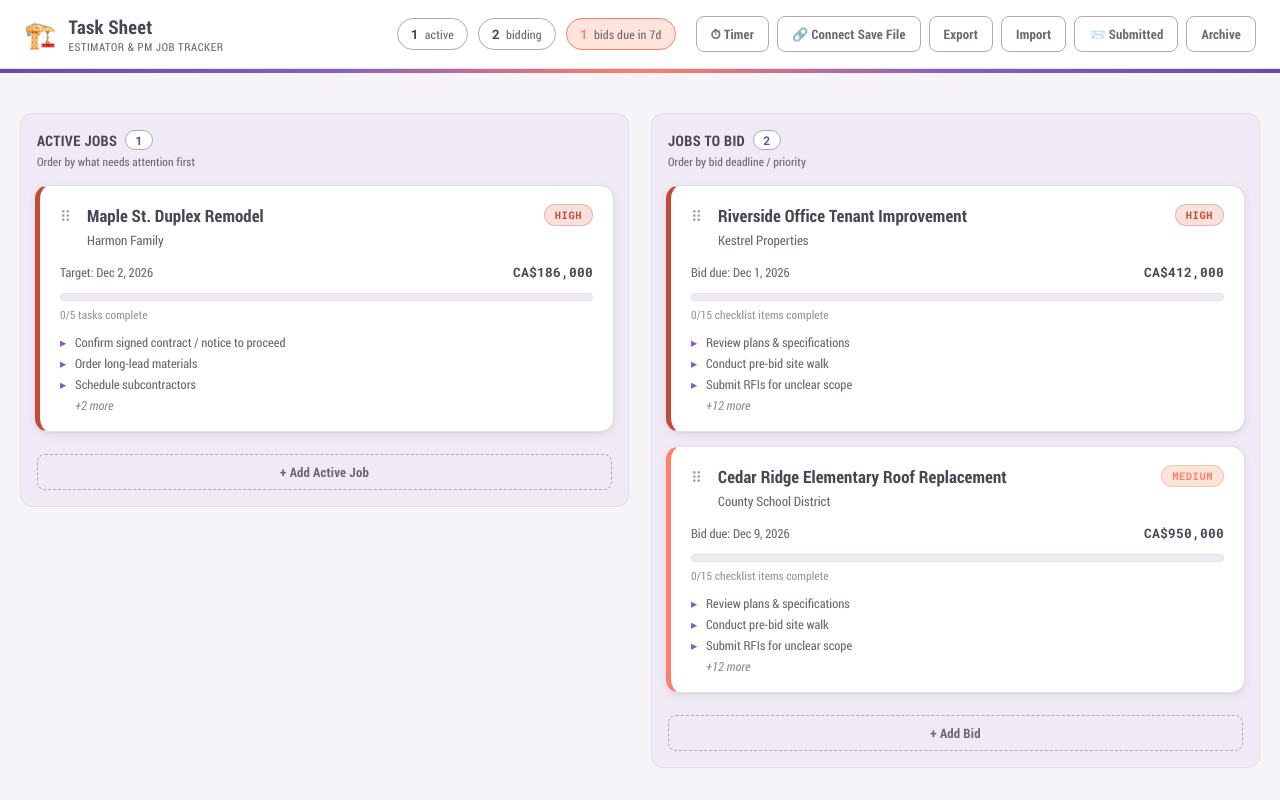
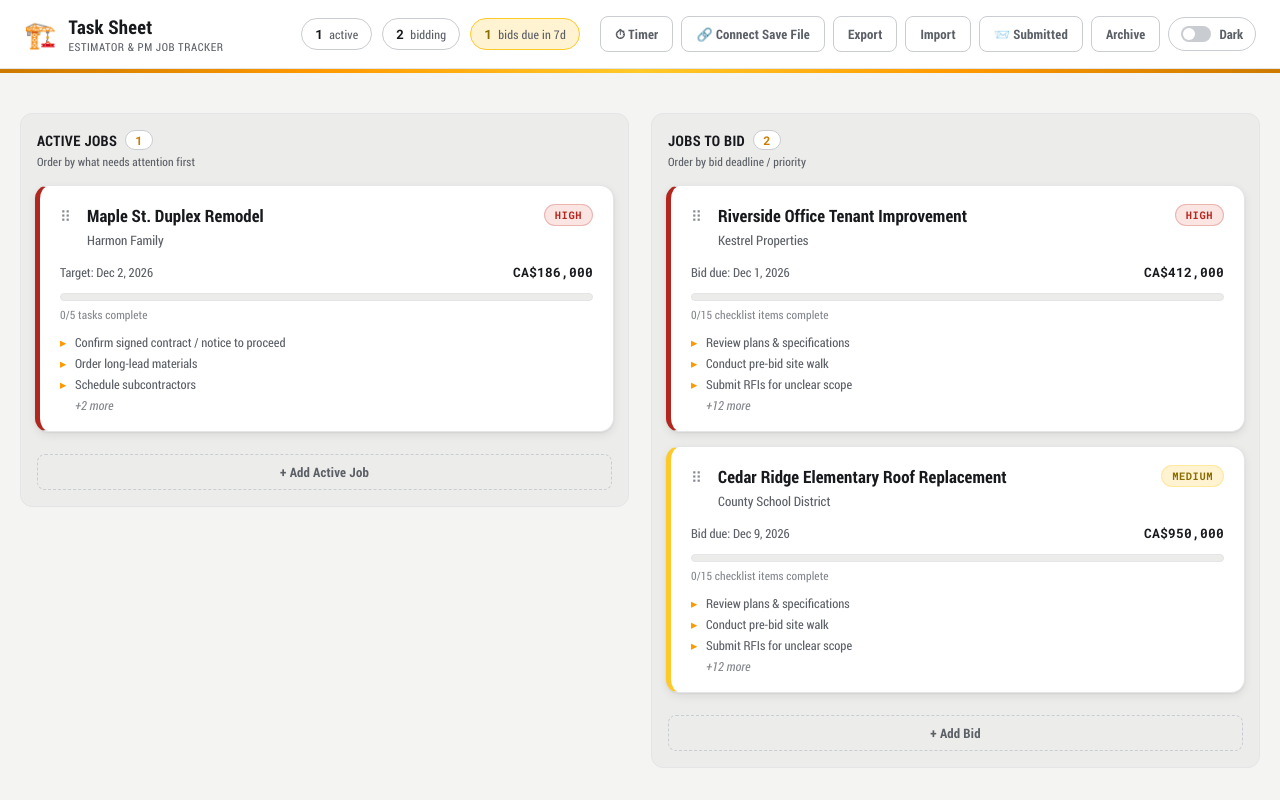
Before and after one commit to JPDC17/to-do, a plain HTML site: page index.html in a window 1280 px wide. Drawn offline with Linux system fonts and the light colour scheme.

Commit message:
Match Task Sheet's design system to the job costing app
Reskins the app to the costing app's actual charcoal/construction-orange/
safety-yellow palette and adds a light/dark theme toggle (persisted,
applied before first paint to avoid a flash of the wrong theme), mirroring
its data-theme approach. Also switches to the same weight-range @font-face
technique for Roboto Condensed, and regenerates the app icon in the new
charcoal/orange brand colors.
Co-Authored-By: Claude Sonnet 5 <noreply@anthropic.com>
Claude-Session: https://claude.ai/code/session_01YEDChXXytp7Mz2SaekiVK7

```diff
--- a/app.js
+++ b/app.js
@@ -5,6 +5,7 @@
   const LAST_EXPORT_KEY = "site_board_last_export_at";
   const FIRST_USE_KEY = "site_board_first_use_at";
   const SNOOZE_KEY = "site_board_backup_snooze_until";
+  const THEME_KEY = "site_board_theme_v1";
   const REMINDER_INTERVAL_MS = 7 * 86400000;
   const SNOOZE_MS = 3 * 86400000;
 
@@ -170,6 +171,36 @@
   const archivePanel = document.getElementById("archive-panel");
   const submittedPanel = document.getElementById("submitted-panel");
   const archiveToggleBtn = document.getElementById("archive-toggle-btn");
+
+  const themeToggleBtn = document.getElementById("theme-toggle");
+  const themeToggleLabel = document.getElementById("theme-toggle-label");
+
+  function applyTheme(theme) {
+    if (theme === "dark") {
+      document.documentElement.dataset.theme = "dark";
+    } else {
+      delete document.documentElement.dataset.theme;
+    }
+    if (themeToggleBtn) themeToggleBtn.setAttribute("aria-checked", theme === "dark" ? "true" : "false");
+    if (themeToggleLabel) themeToggleLabel.textContent = theme === "dark" ? "Light" : "Dark";
+  }
+
+  function initTheme() {
+    let saved = "light";
+    try {
+      saved = localStorage.getItem(THEME_KEY) === "dark" ? "dark" : "light";
+    } catch (e) {}
+    applyTheme(saved);
+    if (themeToggleBtn) {
+      themeToggleBtn.addEventListener("click", () => {
+        const next = document.documentElement.dataset.theme === "dark" ? "light" : "dark";
+        applyTheme(next);
+        try {
+          localStorage.setItem(THEME_KEY, next);
+        } catch (e) {}
+      });
+    }
+  }
 
   function itemsFor(job) {
     return job.type === "bidding" ? job.checklist : job.tasks;
@@ -1438,5 +1469,6 @@
     checkReminders();
   }
 
+  initTheme();
   initApp();
 })();
--- a/desktop/main.js
+++ b/desktop/main.js
@@ -42,7 +42,7 @@ function createWindow() {
     minWidth: 900,
     minHeight: 600,
     icon: path.join(__dirname, "build", "icon.ico"),
-    backgroundColor: "#e8dcc0",
+    backgroundColor: "#f4f4f3",
     autoHideMenuBar: true,
     show: false,
     webPreferences: {
--- a/index.html
+++ b/index.html
@@ -4,6 +4,13 @@
 <meta charset="UTF-8" />
 <meta name="viewport" content="width=device-width, initial-scale=1.0" />
 <title>Task Sheet — Estimating &amp; Project To-Do</title>
+<script>
+  // Applies the saved light/dark theme before the page first paints, so there's no flash of the wrong theme.
+  try {
+    var savedTheme = localStorage.getItem("site_board_theme_v1");
+    if (savedTheme === "dark") document.documentElement.dataset.theme = "dark";
+  } catch (e) {}
+</script>
 <link rel="preconnect" href="https://fonts.googleapis.com" />
 <link rel="preconnect" href="https://fonts.gstatic.com" crossorigin />
 <link href="https://fonts.googleapis.com/css2?family=Roboto+Mono:wght@500;600;700&display=swap" rel="stylesheet" />
@@ -11,7 +18,7 @@
 <link rel="manifest" href="manifest.json" />
 <link rel="icon" href="icons/icon-192.png" />
 <link rel="apple-touch-icon" href="icons/icon-192.png" />
-<meta name="theme-color" content="#845ec2" />
+<meta name="theme-color" content="#ff9900" />
 <meta name="apple-mobile-web-app-capable" content="yes" />
 <meta name="apple-mobile-web-app-title" content="Task Sheet" />
 </head>
@@ -42,6 +49,10 @@
     <input type="file" id="import-file-input" accept="application/json" class="hidden" />
     <button class="btn btn-ghost" id="submitted-toggle-btn">📨 Submitted</button>
     <button class="btn btn-ghost" id="archive-toggle-btn">Archive</button>
+    <button class="theme-toggle" id="theme-toggle" role="switch" aria-checked="false" aria-label="Toggle dark mode" title="Toggle dark mode">
+      <span class="switch" aria-hidden="true"></span>
+      <span id="theme-toggle-label">Dark</span>
+    </button>
   </div>
 </header>
 <div class="segment-divider" aria-hidden="true"></div>
--- a/style.css
+++ b/style.css
@@ -1,64 +1,95 @@
+/* Roboto Condensed, bundled with the app so it looks the same on every PC.
+   Only Light, Regular, Bold, Italic and Bold Italic files exist, so each
+   covers a range of weights (e.g. 600 uses the real Bold rather than a
+   faked one) — same technique used by the job costing app. */
 @font-face {
   font-family: "Roboto Condensed";
   src: url("fonts/RobotoCondensed-Light.ttf") format("truetype");
-  font-weight: 300;
+  font-weight: 100 349;
   font-style: normal;
-  font-display: swap;
+  font-display: block;
 }
 @font-face {
   font-family: "Roboto Condensed";
   src: url("fonts/RobotoCondensed-Regular.ttf") format("truetype");
-  font-weight: 400;
+  font-weight: 350 549;
   font-style: normal;
-  font-display: swap;
+  font-display: block;
+}
+@font-face {
+  font-family: "Roboto Condensed";
+  src: url("fonts/RobotoCondensed-Bold.ttf") format("truetype");
+  font-weight: 550 900;
+  font-style: normal;
+  font-display: block;
 }
 @font-face {
   font-family: "Roboto Condensed";
   src: url("fonts/RobotoCondensed-Italic.ttf") format("truetype");
-  font-weight: 400;
+  font-weight: 100 549;
   font-style: italic;
-  font-display: swap;
-}
-@font-face {
-  font-family: "Roboto Condensed";
-  src: url("fonts/RobotoCondensed-Bold.ttf") format("truetype");
-  font-weight: 700;
-  font-style: normal;
-  font-display: swap;
+  font-display: block;
 }
 @font-face {
   font-family: "Roboto Condensed";
   src: url("fonts/RobotoCondensed-BoldItalic.ttf") format("truetype");
-  font-weight: 700;
+  font-weight: 550 900;
   font-style: italic;
-  font-display: swap;
+  font-display: block;
 }
 
 :root {
-  --bg: #f6f4f8;
-  --bg-panel: #efeaf3;
+  --bg: #f4f4f3;
+  --bg-panel: #ececea;
   --bg-card: #ffffff;
-  --bg-input: #faf9fb;
-  --ink: #4b4453;
-  --ink-soft: #6f6672;
-  --ink-faint: #9b93a1;
-  --line: #e3dee8;
-  --line-strong: #b0a8b9;
-  --navy: #4b4453;
-  --orange: #845ec2;
-  --orange-dark: #6c4aa3;
-  --orange-soft: #ece4f7;
-  --red: #c34a36;
-  --red-soft: #f8e1dc;
-  --green: #6c4aa3;
-  --green-soft: #ece4f7;
-  --amber: #ff8066;
-  --amber-soft: #ffe4dc;
+  --bg-input: #ffffff;
+  --ink: #17191d;
+  --ink-soft: #5b5f66;
+  --ink-faint: #85898f;
+  --line: #e4e5e7;
+  --line-strong: #c9ccd0;
+  --navy: #17191d;
+  --orange: #ff9900;
+  --orange-dark: #cc7a00;
+  --orange-soft: #ffeccc;
+  --red: #b3261e;
+  --red-soft: #fbe5e2;
+  --green: #995c00;
+  --green-soft: #ffeccc;
+  --amber: #ffc928;
+  --amber-soft: #fff3d1;
+  --amber-text: #8a6d00;
+  --steel: #85898f;
+  --accent-ink: #17191d;
   --radius: 12px;
-  --shadow: 0 1px 2px rgba(75, 68, 83, 0.07), 0 3px 10px rgba(75, 68, 83, 0.08);
-  --shadow-lg: 0 16px 36px rgba(75, 68, 83, 0.18);
+  --shadow: 0 1px 2px rgba(23, 25, 29, 0.07), 0 3px 10px rgba(23, 25, 29, 0.08);
+  --shadow-lg: 0 16px 36px rgba(23, 25, 29, 0.18);
   --font-display: "Roboto Condensed", -apple-system, BlinkMacSystemFont, "Segoe UI", sans-serif;
   --font-mono: "Roboto Mono", "Courier New", monospace;
+  color-scheme: light;
+}
+
+:root[data-theme="dark"] {
+  --bg: #121417;
+  --bg-panel: #1b1e23;
+  --bg-card: #1b1e23;
+  --bg-input: #15171b;
+  --ink: #e8e9eb;
+  --ink-soft: #a4a8af;
+  --ink-faint: #7d8188;
+  --line: #2c3036;
+  --line-strong: #434850;
+  --navy: #e8e9eb;
+  --orange-soft: #4d3510;
+  --red: #ff8a80;
+  --red-soft: #3d2120;
+  --green: #ffb547;
+  --green-soft: #4d3510;
+  --amber-soft: #3a2d14;
+  --amber-text: #ffc928;
+  --shadow: 0 1px 2px rgba(0, 0, 0, 0.3), 0 3px 10px rgba(0, 0, 0, 0.35);
+  --shadow-lg: 0 16px 36px rgba(0, 0, 0, 0.5);
+  color-scheme: dark;
 }
 
 * { box-sizing: border-box; }
@@ -189,7 +220,7 @@ body {
   border-color: var(--amber);
   background: var(--amber-soft);
 }
-.stat-pill.warn strong { color: var(--amber); }
+.stat-pill.warn strong { color: var(--amber-text); }
 .stat-pill.danger {
   border-color: var(--red);
   background: var(--red-soft);
@@ -227,7 +258,7 @@ body {
 }
 .btn-ghost.needs-attention {
   border-color: var(--amber);
-  color: var(--amber);
+  color: var(--amber-text);
   background: var(--amber-soft);
 }
 
@@ -246,7 +277,7 @@ body {
 
 .btn-primary {
   background: var(--orange);
-  color: #fffdf8;
+  color: var(--accent-ink);
   border-color: var(--orange);
 }
 .btn-primary:hover {
@@ -409,8 +440,8 @@ body {
   white-space: nowrap;
   border: 1px solid transparent;
 }
-.badge-high { color: var(--red); background: var(--red-soft); border-color: rgba(192, 57, 43, 0.25); }
-.badge-medium { color: var(--amber); background: var(--amber-soft); border-color: rgba(185, 130, 28, 0.25); }
+.badge-high { color: var(--red); background: var(--red-soft); border-color: color-mix(in srgb, var(--red) 25%, transparent); }
+.badge-medium { color: var(--amber-text); background: var(--amber-soft); border-color: color-mix(in srgb, var(--amber) 30%, transparent); }
 .badge-low { color: var(--ink-soft); background: var(--bg-panel); border-color: var(--line-strong); }
 
 .job-meta-row {
@@ -426,7 +457,7 @@ body {
   font-weight: 700;
 }
 .job-meta-row .due.soon {
-  color: var(--amber);
+  color: var(--amber-text);
   font-weight: 700;
 }
 
@@ -445,7 +476,7 @@ body {
   transition: width 0.2s ease;
 }
 .progress-fill.complete {
-  background: linear-gradient(90deg, var(--green), #9b7bd1);
+  background: linear-gradient(90deg, var(--orange), var(--amber));
 }
 .progress-label {
   font-size: 11.5px;
@@ -527,18 +558,18 @@ body {
 .archive-tag.won {
   color: var(--green);
   background: var(--green-soft);
-  border-color: rgba(63, 125, 88, 0.3);
+  border-color: color-mix(in srgb, var(--green) 30%, transparent);
 }
 .archive-tag.lost {
   color: var(--red);
   background: var(--red-soft);
-  border-color: rgba(192, 57, 43, 0.25);
+  border-color: color-mix(in srgb, var(--red) 25%, transparent);
 }
 .archive-tag.completed { color: var(--ink-soft); border-color: var(--line-strong); }
 .archive-tag.submitted {
   color: var(--orange-dark);
   background: var(--orange-soft);
-  border-color: rgba(217, 102, 42, 0.3);
+  border-color: color-mix(in srgb, var(--orange) 30%, transparent);
 }
 
 .hidden { display: none !important; }
@@ -578,7 +609,7 @@ body {
 .modal-backdrop {
   position: fixed;
   inset: 0;
-  background: rgba(38, 32, 20, 0.45);
+  background: rgba(0, 0, 0, 0.5);
   display: flex;
   align-items: flex-start;
   justify-content: center;
@@ -649,7 +680,7 @@ body {
   outline: none;
   border-color: var(--orange);
   box-shadow: 0 0 0 3px var(--orange-soft);
-  background: #fff;
+  background: var(--bg-card);
 }
 
 .modal h2 {
@@ -780,7 +811,7 @@ body {
   white-space: nowrap;
 }
 .reminder-badge-upcoming { color: var(--navy); background: var(--bg-panel); border-color: var(--line-strong); }
-.reminder-badge-due { color: var(--red); background: var(--red-soft); border-color: rgba(192, 57, 43, 0.25); }
+.reminder-badge-due { color: var(--red); background: var(--red-soft); border-color: color-mix(in srgb, var(--red) 25%, transparent); }
 .reminder-badge-done { color: var(--ink-faint); background: var(--bg-panel); border-color: var(--line); text-decoration: line-through; }
 .reminder-clear {
   border: none;
@@ -937,9 +968,9 @@ body {
   cursor: pointer;
   letter-spacing: 0.2px;
 }
-.timer-mode-btn.active[data-mode="focus"] { background: var(--orange); color: #fffdf8; }
-.timer-mode-btn.active[data-mode="short"] { background: var(--green); color: #fffdf8; }
-.timer-mode-btn.active[data-mode="long"] { background: var(--navy); color: #fffdf8; }
+.timer-mode-btn.active[data-mode="focus"] { background: var(--orange); color: var(--accent-ink); }
+.timer-mode-btn.active[data-mode="short"] { background: var(--green); color: var(--accent-ink); }
+.timer-mode-btn.active[data-mode="long"] { background: var(--steel); color: #fffdf8; }
 
 .timer-display {
   font-family: var(--font-mono);
@@ -995,3 +1026,42 @@ body {
   border-color: var(--orange);
   box-shadow: 0 0 0 3px var(--orange-soft);
 }
+
+/* ---------- Theme toggle ---------- */
+.theme-toggle {
+  display: flex;
+  align-items: center;
+  gap: 8px;
+  background: var(--bg-card);
+  border: 1px solid var(--line-strong);
+  color: var(--ink-soft);
+  font: inherit;
+  font-size: 13px;
+  font-weight: 600;
+  padding: 7px 12px;
+  border-radius: 999px;
+  cursor: pointer;
+}
+.theme-toggle:hover { border-color: var(--orange); color: var(--orange-dark); }
+.theme-toggle .switch {
+  position: relative;
+  width: 30px;
+  height: 16px;
+  border-radius: 8px;
+  background: var(--line-strong);
+  flex-shrink: 0;
+  transition: background 0.15s;
+}
+.theme-toggle .switch::after {
+  content: "";
+  position: absolute;
+  top: 2px;
+  left: 2px;
+  width: 12px;
+  height: 12px;
+  border-radius: 50%;
+  background: #fff;
+  transition: transform 0.15s;
+}
+.theme-toggle[aria-checked="true"] .switch { background: var(--orange); }
+.theme-toggle[aria-checked="true"] .switch::after { transform: translateX(14px); background: var(--accent-ink); }
--- a/sw.js
+++ b/sw.js
@@ -1,4 +1,4 @@
-const CACHE_NAME = "site-board-v4";
+const CACHE_NAME = "site-board-v5";
 const CORE_ASSETS = [
   "./",
   "./index.html",
```
Also changed, not shown: README.md, desktop/build/icon.ico, icons/icon-192.png, icons/icon-512.png, icons/task-sheet.ico, manifest.json.
